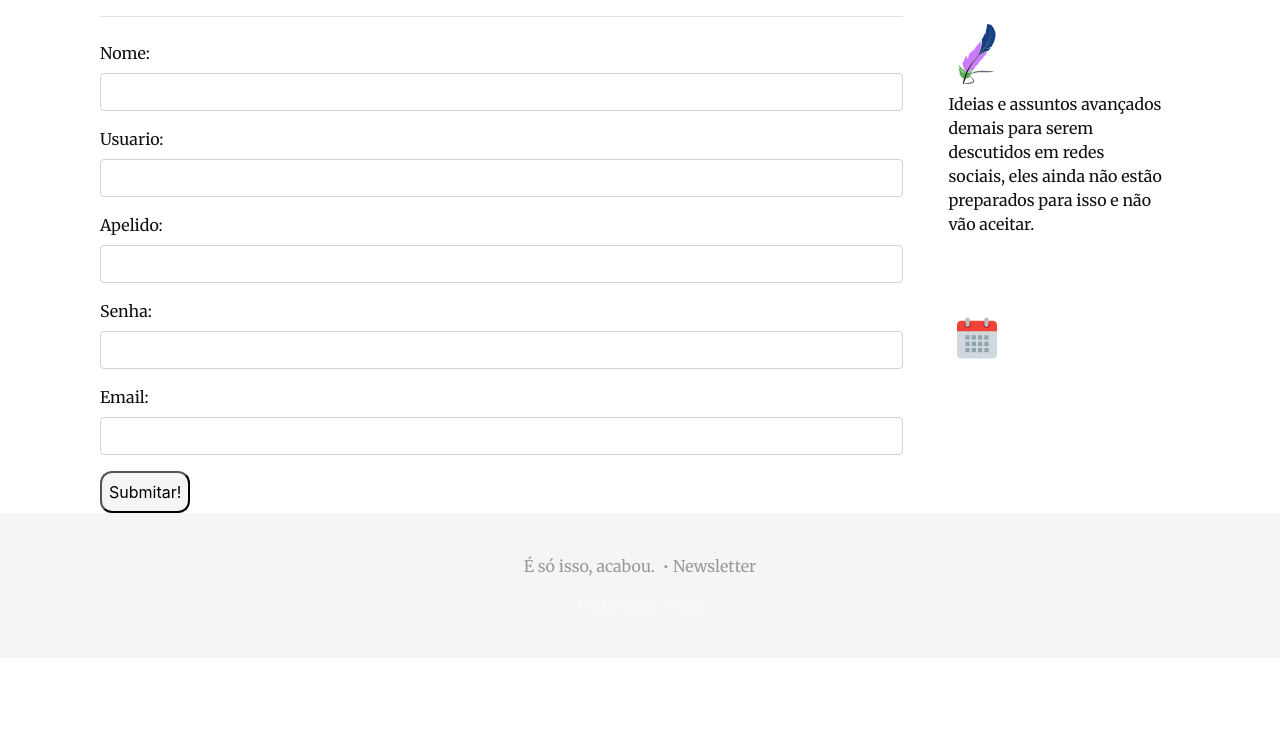
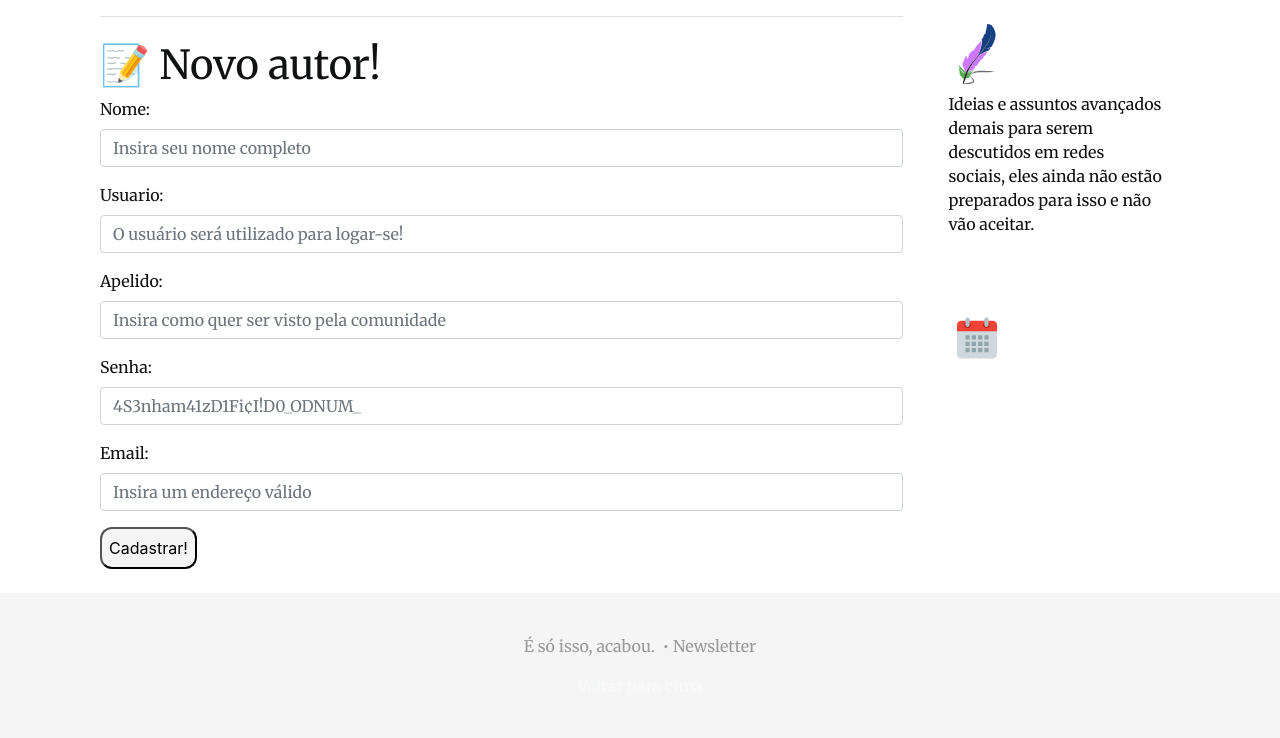
Before and after one commit to luisvenezian/blog-venezianluis, a Django app: page /cadastro/ in a window 1280 px wide. Shown: the part 76-814 px from the top of the page. Before the commit the page ends 652 px from the top, so only its background shows below. Run offline with Django 3.2, Linux system fonts and the light colour scheme; data that the repository does not hold is empty; some libraries are stand-ins or nearby versions.

Commit message:
comentario sendo enviado por ajax com sucesso

```diff
--- a/Blog/blog/forms.py
+++ b/Blog/blog/forms.py
@@ -31,27 +31,32 @@ class AutorForm(forms.ModelForm):
         widgets = {
             'nome' : forms.TextInput(
                 attrs={
-                    'class' : 'form-control'
+                    'class' : 'form-control',
+                    'placeholder': 'Insira seu nome completo'
                 }
             ),
             'usuario' : forms.TextInput(
                 attrs={
-                    'class' : 'form-control'
+                    'class' : 'form-control',
+                    'placeholder' : 'O usuário será utilizado para logar-se!'
                 }
             ),
             'apelido' : forms.TextInput(
                 attrs={
-                    'class' : 'form-control'
+                    'class' : 'form-control',
+                    'placeholder' : 'Insira como quer ser visto pela comunidade'
                 }
             ),
             'senha' : forms.PasswordInput(
                 attrs={
-                    'class' : 'form-control'
+                    'class' : 'form-control',
+                    'placeholder' : '4S3nham41zD1Fi¢I!D0_ODNUM_'
                 }
             ),
             'email' : forms.TextInput(
                 attrs={
-                    'class' : 'form-control'
+                    'class' : 'form-control',
+                    'placeholder':'Insira um endereço válido'
                 }
             )
         }
--- a/Blog/blog/static/blog/js/ajax-gostar.js
+++ b/Blog/blog/static/blog/js/ajax-gostar.js
@@ -35,22 +35,61 @@ function ver_comentario(post_id){
                 + "\t</div>"
                 + "\t<div class='p-2 comentario'><font style='color: grey; font-size: 10px;'>[Jul 27 8:38 PM] &bull;</font> "+obj.comentario+" </div>"
             + "</div>";
-            console.log(comentarios);
           });
 
-        let botao = "<div id='gravar' class='d-flex p-2'>"
-        + "\t<div style='margin-left: 10%;' class='p-2'>"
-        + "\t<img style='float:left;' src='../{{post.autor.pic}}' class='rounded-circle' alt='perfil' width='40' height='40'>"
-        + "\t</div>"
-        + "\t<div class='p-2 comentario'><textarea autofocus style='width: 100%; background: transparent; border: none; font-size: 12px; + border-bottom: 1px solid grey;' type='text-area'></textarea>"
-        + "\t<br>"
-        + "\t<br><a id='btn-enviar-comentario' class='item-menu' type='button'>&#x1F5E3;&nbsp;Enviar</a>"
-        + "\t</div>"
-        + "</div>";
+          $("#comentarios" + post_id).toggle(300);
+          $("#comentar" + post_id).removeAttr("style");
+      $("#comentarios" + post_id).html(comentarios);
 
-      $("#comentarios" + post_id).html(comentarios + botao);
-      $("#comentarios" + post_id).toggle(300);
+/*
+      if(!$("#comentarios" + post_id)[0].style.display == "none"){
+        $("#comentar" + post_id).css('display', 'none');
+      }
+      else i
+      if (!css){
+
+      }
+      else {
+        $(comentario).css('display', 'none');
+      }
+      */
+
 
     });
 
 }
+
+function getCookie(c_name)
+{
+    if (document.cookie.length > 0)
+    {
+        c_start = document.cookie.indexOf(c_name + "=");
+        if (c_start != -1)
+        {
+            c_start = c_start + c_name.length + 1;
+            c_end = document.cookie.indexOf(";", c_start);
+            if (c_end == -1) c_end = document.cookie.length;
+            return unescape(document.cookie.substring(c_start,c_end));
+        }
+    }
+    return "";
+ }
+
+function comentar(post_id){
+    var comentario = $('#comentario' + post_id).val();
+
+    $.ajaxSetup({
+        headers: { "X-CSRFToken": getCookie("csrftoken") }
+    });
+
+    $.ajax({
+        method: "POST",
+        url: "/comentar/",
+        data: { comentario: comentario, post_id: post_id}
+       })
+
+    //location.reload();
+
+
+
+}
--- a/Blog/blog/templates/cadastro.html
+++ b/Blog/blog/templates/cadastro.html
@@ -1,8 +1,10 @@
 {% extends 'base.html' %}
 {% block content %}
+    <h1>&#x1F4DD;&nbsp;Novo autor!</h1>
     <form action="{%url 'blog:cadastro' %}" method="POST">{% csrf_token %}
         {{ form.media }}
         {{ form.as_p }}
-        <button type="submit" class="item-menu">Submitar!</button>
+        <button type="submit" class="item-menu">Cadastrar!</button>
     </form>
+    <br>
 {% endblock %}
--- a/Blog/blog/templates/login.html
+++ b/Blog/blog/templates/login.html
@@ -3,7 +3,7 @@
 {% block content %}
 
     <form class="form-signin" action="{%url 'blog:login' %}" method="POST">{% csrf_token %}
-      <h1 class="h3">Oi, autor</h1>
+      <h1 class="h2b">&#x270C;&nbsp;Oi, autor</h1>
       <label for="inputUsuario" class="sr-only">Email address</label>
       <input name="usuario" type="text" id="inputUsuario" class="form-control" placeholder="Usuário" required autofocus>
       <br>
@@ -15,4 +15,5 @@
       <p class="mt-5 mb-3 text-muted">Não é usuário?</p>
       <a class="p-2 item-menu" href="{% url 'blog:cadastro'%}">Cadastre-se!</a>
     </form>
+  <br>
 {% endblock %}
--- a/Blog/blog/urls.py
+++ b/Blog/blog/urls.py
@@ -13,5 +13,6 @@ urlpatterns = [
     path('cadastro/', views.cadastro, name = 'cadastro'),
     path('escrever/', views.escrever, name = 'escrever'),
     path('gostar/', views.gostar, name = 'gostar'),
-    path('comentarios/', views.comentarios, name = 'comentarios')
+    path('comentarios/', views.comentarios, name = 'comentarios'),
+    path('comentar/', views.comentar, name = 'comentar'),
 ]
--- a/Blog/blog/views.py
+++ b/Blog/blog/views.py
@@ -165,3 +165,20 @@ def comentarios(request):
 
 
     return HttpResponse(json.dumps(data))
+
+
+def comentar(request):
+    if request.is_ajax and request.method == "POST":
+        post_id = request.POST.get('post_id')
+        comentario = request.POST.get('comentario')
+        autor_id = request.session['autor_id']
+
+        p = Post.objects.get(id = post_id)
+        a = Autor.objects.get(id = autor_id)
+
+        try:
+            c = Comentario.objects.create(post = p, autor = a, comentario = comentario)
+        except Exception as e:
+            return HttpResponse("Post Id: " + str(post_id) + "\nComentario: " + str(comentario) + "\nAutor Id:" + str(autor_id) + "\nErro: " + str(e))
+
+        return HttpResponse("Comentário registrado com sucesso!")
```
Also changed, not shown: Blog/blog/templates/home.html (+15 -0 lines).
